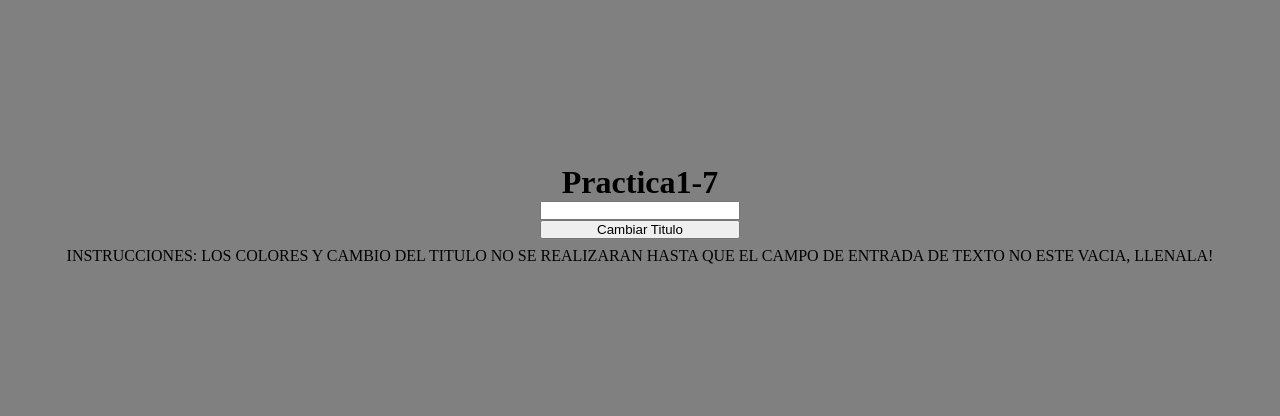
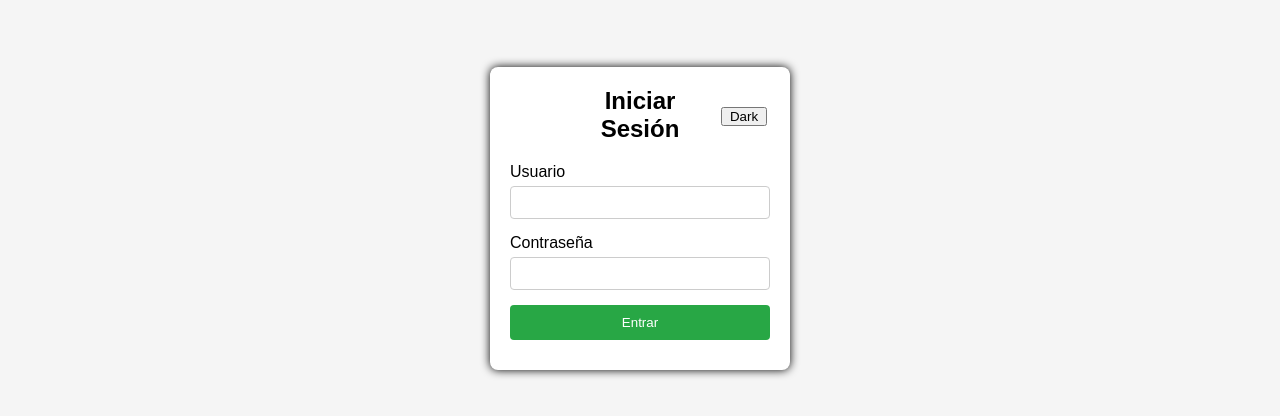
Before and after one commit to NicolasMCorderoR/Practica1-7, a plain HTML site: page index.html in a window 1280 px wide. Shown: the part 182-598 px from the top of the page. Drawn offline with Linux system fonts and the light colour scheme.

Commit message:
Actualizacion Terminada commit

```diff
--- /dev/null
+++ b/app.js
@@ -0,0 +1,43 @@
+document.getElementById('loginForm').addEventListener('submit', function(event) {
+    event.preventDefault();
+
+    var userPredefinido = 'nico';
+    var passPredefinida = 'c123';
+
+    var username = document.getElementById('username').value;
+    var password = document.getElementById('password').value;
+
+    var messageDiv = document.getElementById('message');
+
+    if (username == userPredefinido && password == passPredefinida) {
+        messageDiv.innerHTML = '<h3>Bienvenido, ' + username + '!</h3>';
+
+        document.getElementById('loginForm').style.display = 'none';
+        messageDiv.style.color = 'green';
+    } else {
+        messageDiv.innerHTML = '<p>Usuario o contraseña incorrectos</p>';
+        messageDiv.style.color = 'red';
+    }
+});
+
+function themeB(){
+    var textT = document.getElementById('theme');
+    var bodyBGC = document.querySelector('body');
+    var tarjC = document.querySelector('.login-container')
+    var textC = document.querySelector('body');
+    if (textT.innerHTML == "Dark"){
+        textT.textContent = "White";
+
+        bodyBGC.style.backgroundColor = "black";
+        tarjC.style.boxShadow = '0px 0px 10px rgb(255, 255, 255, 1)';
+        tarjC.style.backgroundColor = "black";
+        textC.style.color = "white";
+    }
+    else{
+        textT.innerHTML = "Dark";
+        bodyBGC.style.backgroundColor = "white";
+        tarjC.style.boxShadow = '0px 0px 10px rgb(0, 0, 0, 1)';
+        tarjC.style.backgroundColor = "white";
+        textC.style.color = "black";
+    }
+};
--- a/index.html
+++ b/index.html
@@ -1,24 +1,32 @@
 <!DOCTYPE html>
 <html lang="es">
-
 <head>
     <meta charset="UTF-8">
     <meta name="viewport" content="width=device-width, initial-scale=1.0">
     <link rel="stylesheet" href="./style.css">
-    <title>Practica 1-7 -Nicolas Cordero</title>
+    <title>Login Practica 1-7 -NicolasCordero</title>
 </head>
-
 <body>
-    <main>
-        <h1 id="text-title">Practica1-7</h1>
-        <input id="text-inp" type="text">
-        <button onclick="titleTextMod()" id="btn-inp">Cambiar Titulo</button>
-        <p id="inst-p">
-            Instrucciones: Los colores y cambio del Titulo no se realizaran hasta que el campo de entrada de texto no este VACIA, LLENALA!
-        </p>
-
-        <script src="./jscript.js"></script>
-    </main>
+    <div class="login-container">
+        <div id="header">
+            <h2>Iniciar Sesión</h2>
+            <div onclick="themeB()" id="cont-b">
+                <button id="theme">Dark</button>
+            </div>
+        </div>
+        <form id="loginForm">
+            <div class="input-group">
+                <label for="username">Usuario</label>
+                <input type="text" id="username">
+            </div>
+            <div class="input-group">
+                <label for="password">Contraseña</label>
+                <input type="text" id="password">
+            </div>
+            <button type="submit" id="enter">Entrar</button>
+        </form>
+        <div id="message"></div>
+    </div>
+    <script src="./app.js"></script>
 </body>
-
 </html>
--- a/style.css
+++ b/style.css
@@ -1,30 +1,85 @@
-*{
+* {
     box-sizing: border-box;
-    margin: 0%;
-    padding: 0%;
+    font-family: Arial, sans-serif;
+    margin: 0;
+    padding: 0;
 }
 
-body{
-    background-color: black;
+body {
+    display: flex;
+    justify-content: center;
+    align-items: center;
+    height: 100vh;
+    background-color: whitesmoke;
 }
 
-main{
-    background-color: gray;
-    width: 100vw;
-    height: 100vh;
+.login-container {
+    background-color: white;
+    padding: 20px;
+    border-radius: 8px;
+    /* box-shadow: 0px 0px 10px rgba(255, 255, 255, 1); */
+    box-shadow: 0px 0px 10px rgb(0, 0, 0, 1);
+    width: 300px;
+}
+
+#header{
+    display: grid;
+    grid-template-columns: repeat(5, 20%);
+}
+
+h2 {
+    text-align: center;
+    margin-bottom: 20px;
+    grid-column: 2/5;
+}
+
+#cont-b{
     display: flex;
     flex-direction: column;
-    justify-content: center;
     align-items: center;
-    text-align: center;
+    width: 100%;
+    height: 100%;
 }
 
-#text-inp, #btn-inp {
-    width: 15em;
+#theme{
+    margin-top: 1.5em;
+    width: 3.5em;
     height: min-content;
 }
 
-#inst-p{
-    text-transform: uppercase;
-    margin: 0.5em;
+.input-group {
+    margin-bottom: 15px;
 }
+
+.input-group label {
+    display: block;
+    margin-bottom: 5px;
+}
+
+.input-group input {
+    width: 100%;
+    padding: 8px;
+    border: 1px solid #ccc;
+    border-radius: 4px;
+}
+
+#enter {
+    width: 100%;
+    padding: 10px;
+    background-color: #28a745;
+    color: white;
+    border: none;
+    border-radius: 4px;
+    cursor: pointer;
+}
+
+#enter:hover {
+    background-color: #218838;
+}
+
+#error-message,
+#message {
+    text-align: center;
+    margin-top: 10px;
+    color: red;
+}
```
Also changed, not shown: app2.js (renamed from jscript.js), 1 other file.
